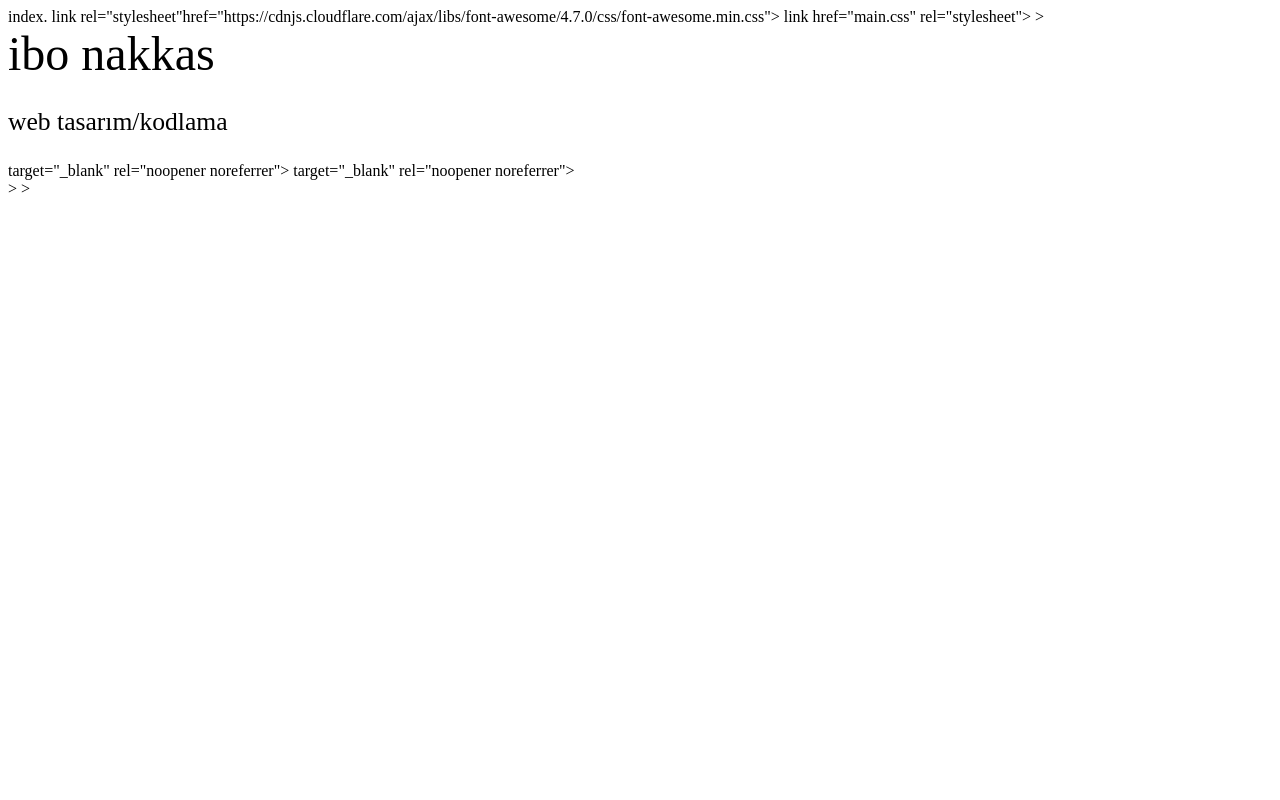
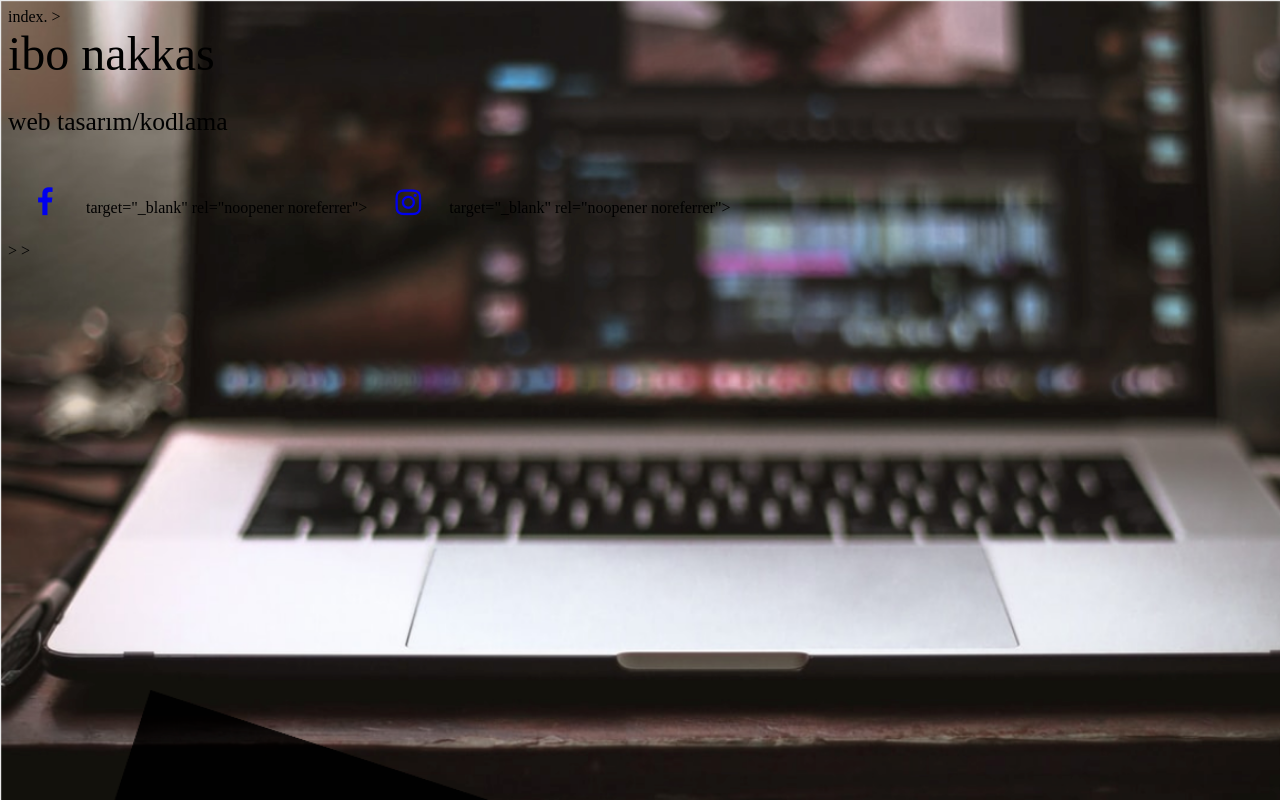
Before and after one commit to ibrahimnakkas/ibonakkas.github.io, a plain HTML site: page index.html in a window 1280 px wide. Drawn offline with Linux system fonts and the light colour scheme.

Commit message:
Update index.html

```diff
--- a/index.html
+++ b/index.html
@@ -4,8 +4,8 @@ index.<!DOCTYPE html>
 <head>
     <meta charset="utf-8">
     <meta name="viewport" content="width=device-width", inital=scale=1">
-    link rel="stylesheet"href="https://cdnjs.cloudflare.com/ajax/libs/font-awesome/4.7.0/css/font-awesome.min.css">
-    link href="main.css" rel="stylesheet">
+    <link rel="stylesheet"href="https://cdnjs.cloudflare.com/ajax/libs/font-awesome/4.7.0/css/font-awesome.min.css">
+    <link href="main.css" rel="stylesheet">
 
 <title>ibo nakkas'in kisisel web sitesi</title>
 
```
